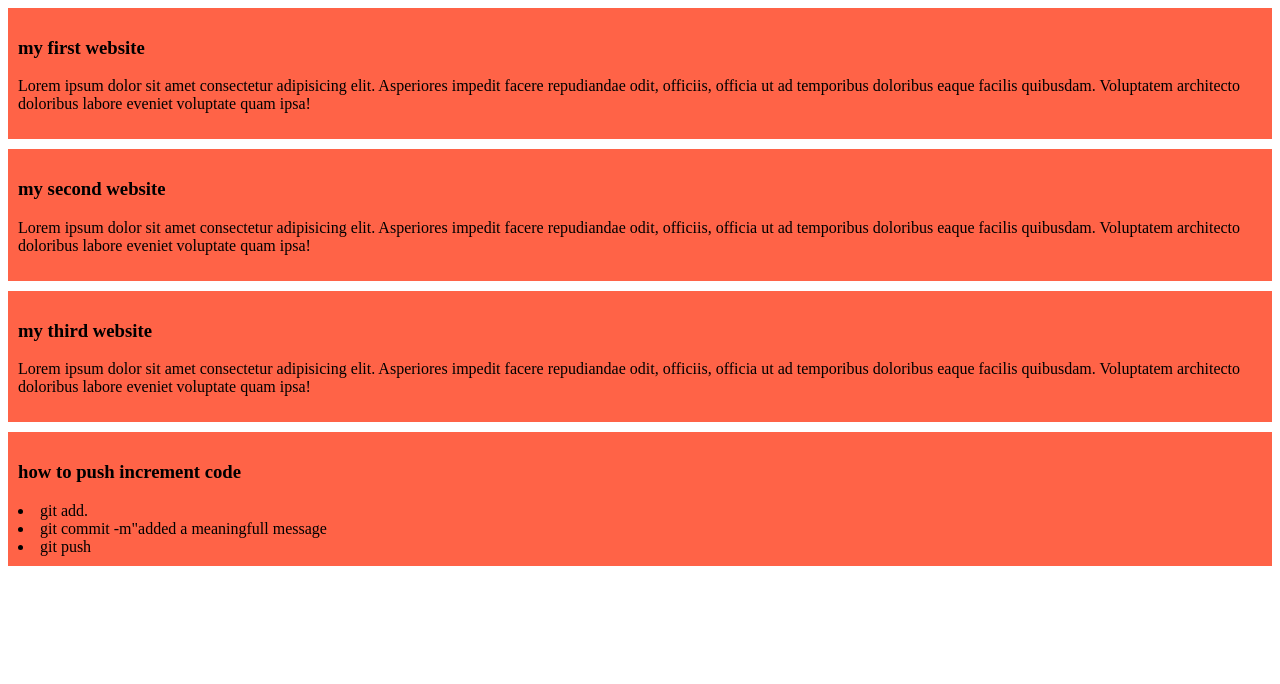
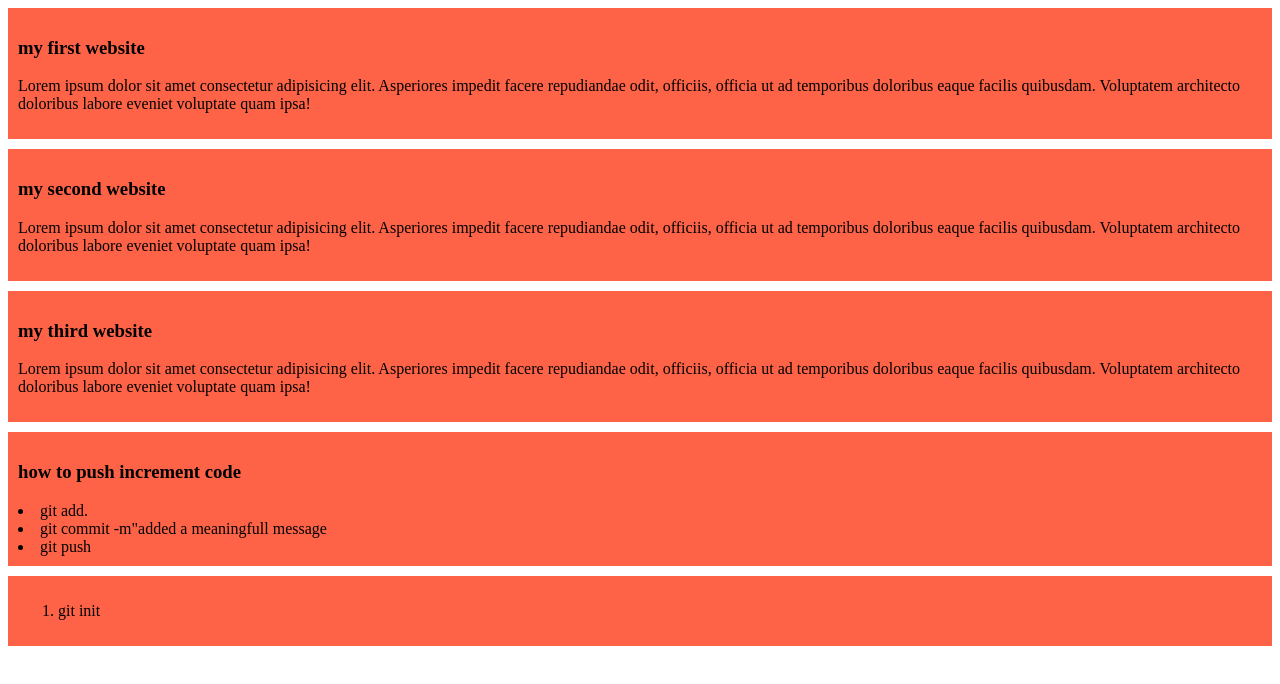
Before and after one commit to afsar123851/my-simple-website, a plain HTML site: page index.html in a window 1280 px wide. Drawn offline with Linux system fonts and the light colour scheme.

```diff
--- a/index.html
+++ b/index.html
@@ -25,6 +25,11 @@
         <li>git commit -m"added a meaningfull message</li>
         <li>git push</li>
     </div>
+    <div>
+        <ol>
+            <li>git init</li>
+        </ol>
 
+    </div>
 </body>
 </html>
```
